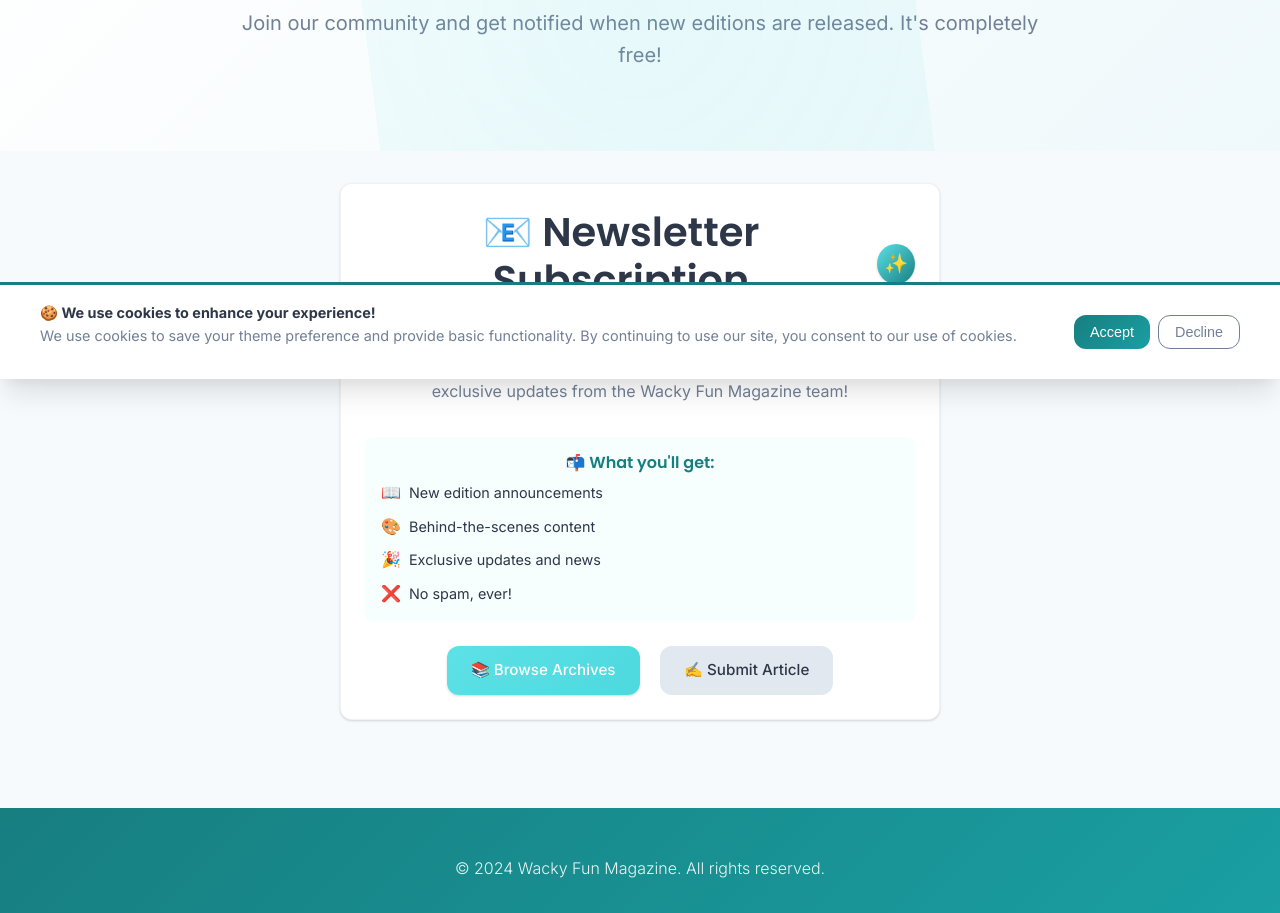
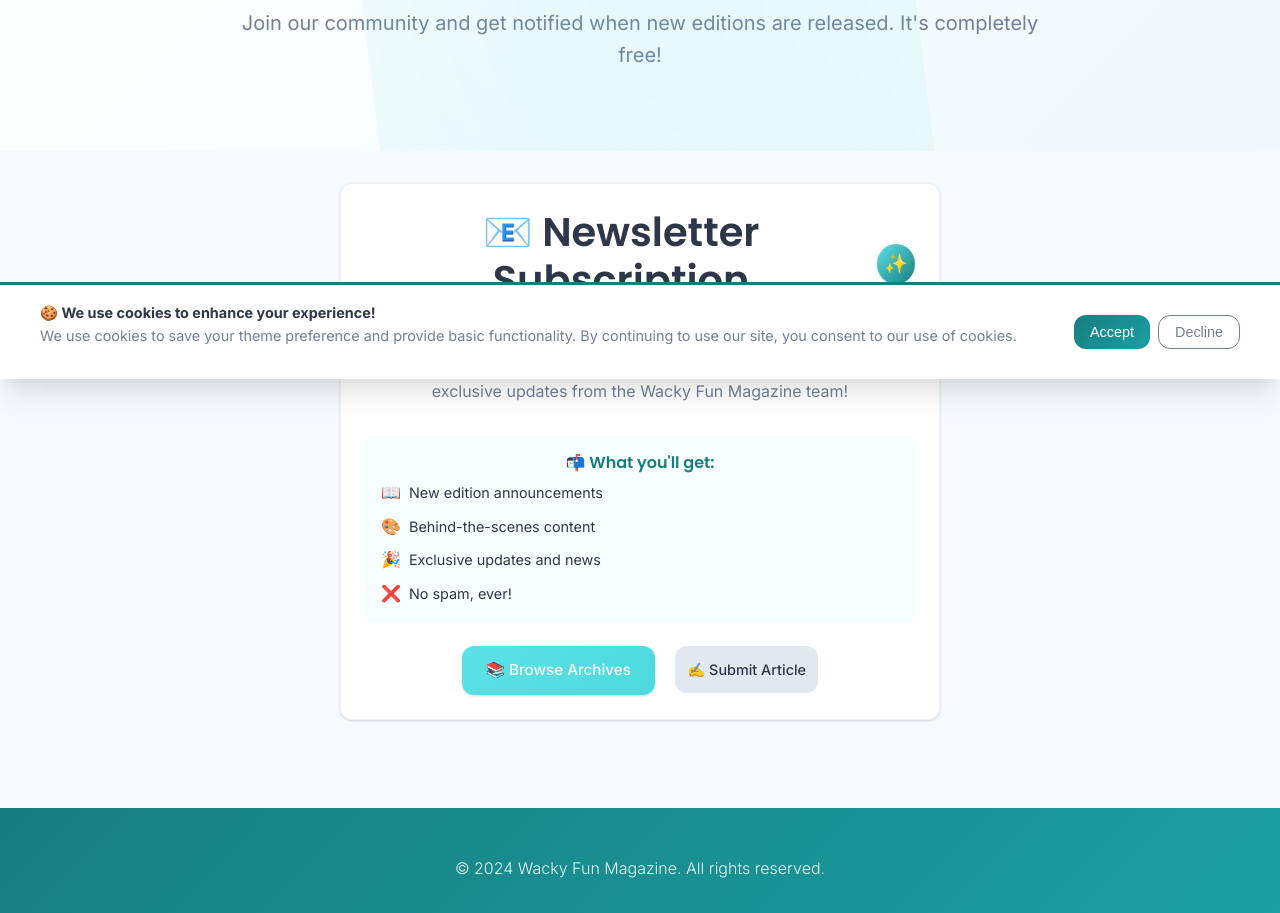
Before and after one commit to land-o1234/wackyfunmagazine.com, a Jekyll site: the page built from subscribe.html, in a window 1280 px wide. Shown: the part 521-1434 px from the top of the page. Built offline with Jekyll 4.4.1, drawn with Linux system fonts in a browser that asks for light colours.

Commit message:
edit style of subscribe button on submit page

```diff
--- a/subscribe.html
+++ b/subscribe.html
@@ -51,7 +51,7 @@
 
       <div style="margin-top: 1.5rem;">
         <a href="/archives/" class="btn btn-secondary" style="margin-right: 1rem;">📚 Browse Archives</a>
-        <a href="/submit.html" class="btn" style="background: #e2e8f0; color: var(--text-dark);">✍️ Submit Article</a>
+        <a href="/submit.html" class="btn" style="background: #e2e8f0; color: #2d3748; font-size: 0.9rem; padding: 0.75rem;">✍️ Submit Article</a>
       </div>
     </div>
 
```
